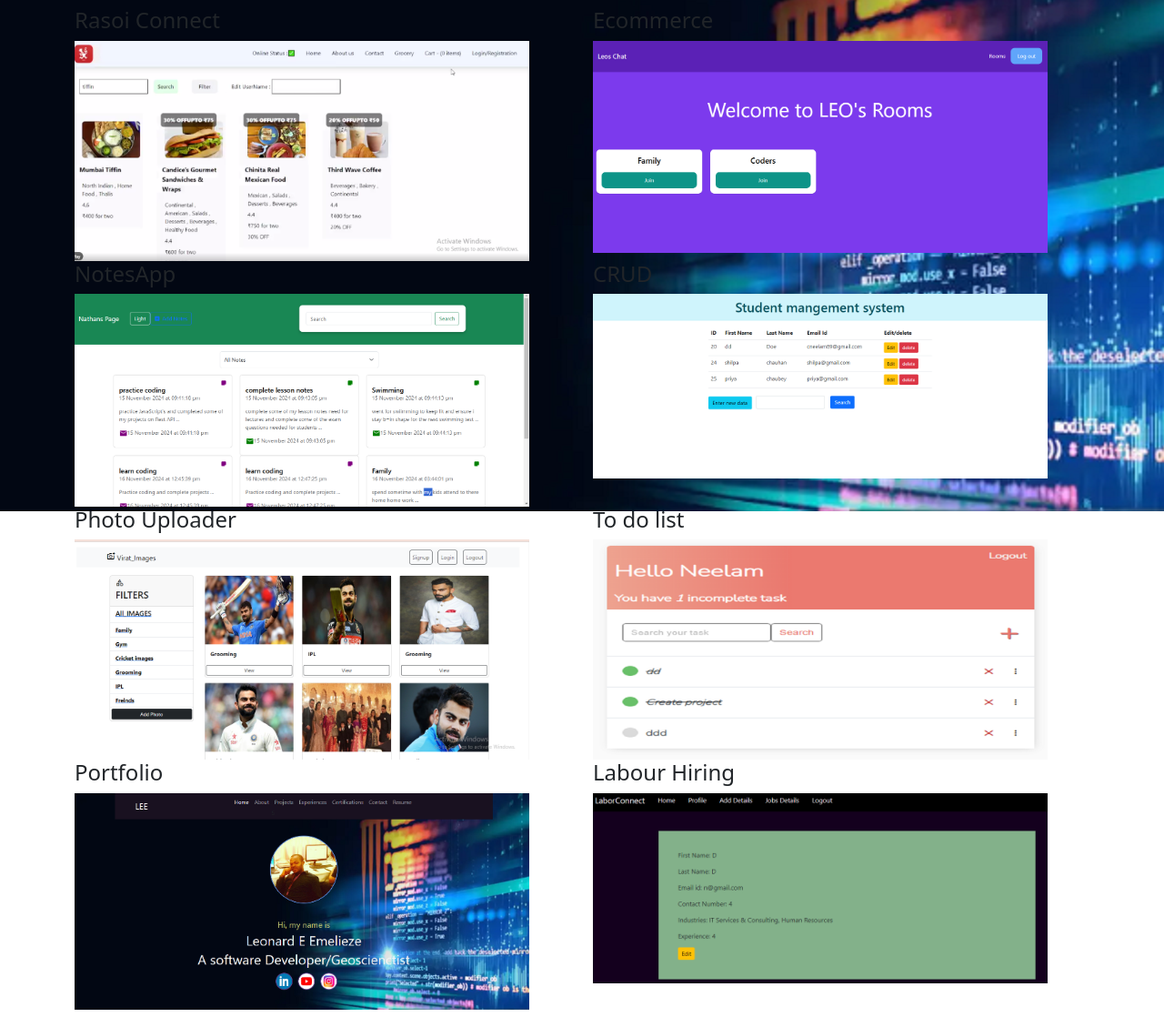
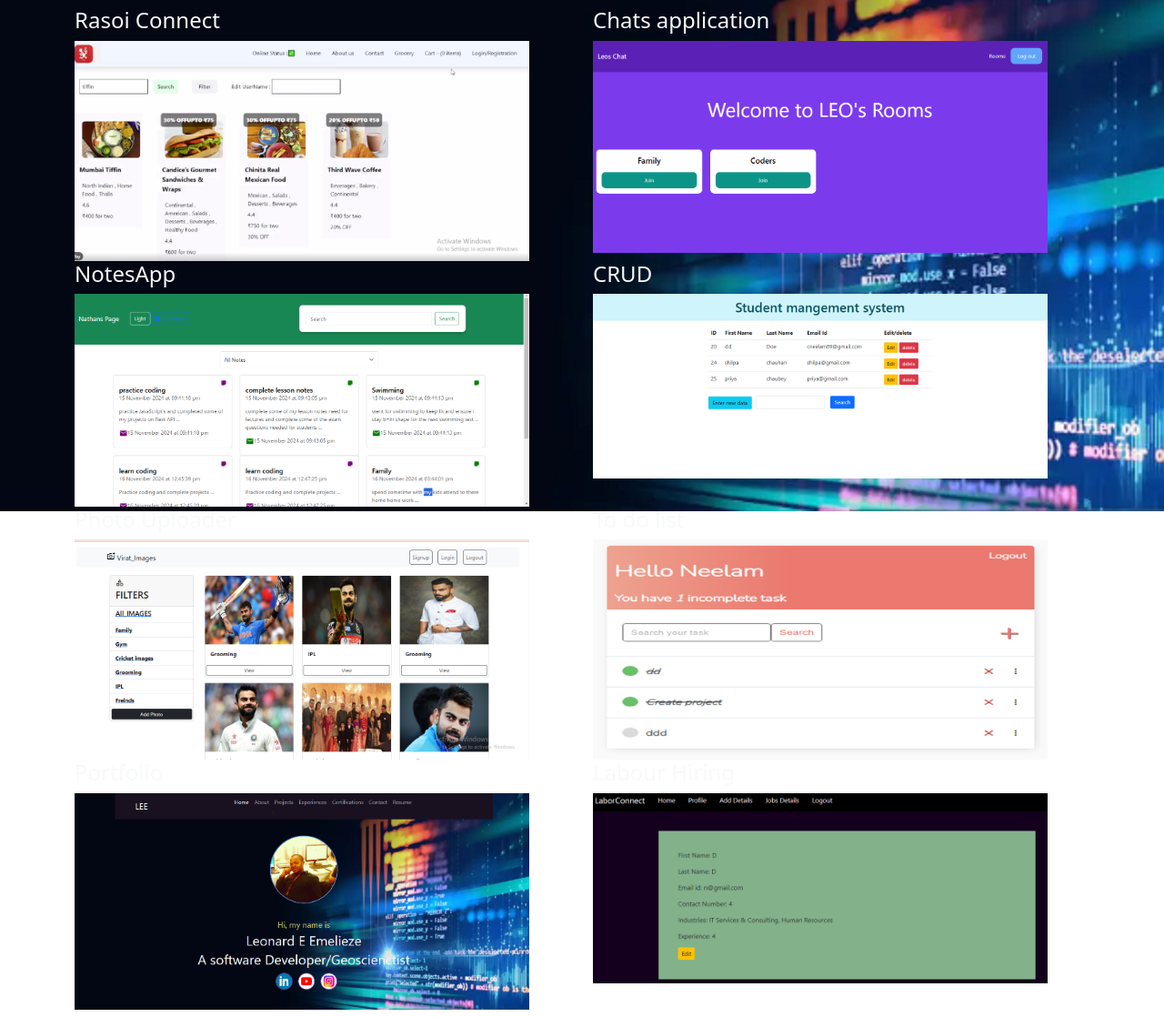
Before and after one commit to leoseis/-portfolio, a Django app: page /projects/ in a window 1280 px wide. Shown: the part 80-1198 px from the top of the page at 91% size. Run offline with Django 5.2, Linux system fonts and the light colour scheme.

```diff
--- a/ebo/templates/projects.html
+++ b/ebo/templates/projects.html
@@ -5,7 +5,7 @@
 <div class="row my-2">
   {% for project in projects_show %}
   <div class="col-6">
-    <h4>{{ project.title }}</h4>
+    <h4 class="text-light"> {{project.title}}   </h4>
     <img
       src="{% static project.path %}"
       width="500"
--- a/ebo/views.py
+++ b/ebo/views.py
@@ -13,7 +13,7 @@ def projects (request):
             'path': 'images/rasoi_connect.PNG',
         },
         {
-            'title': 'Ecommerce',
+            'title': 'Chats application',
             'path': 'images/chat.PNG',
         },
 
```
